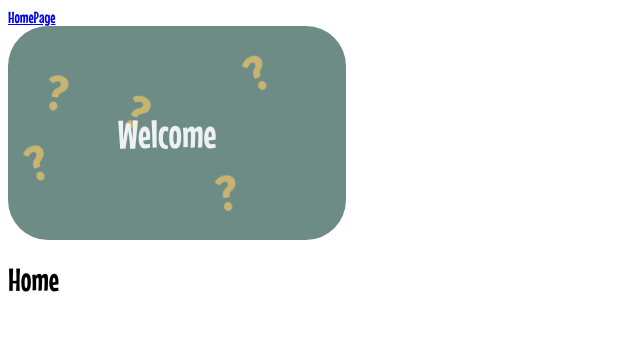
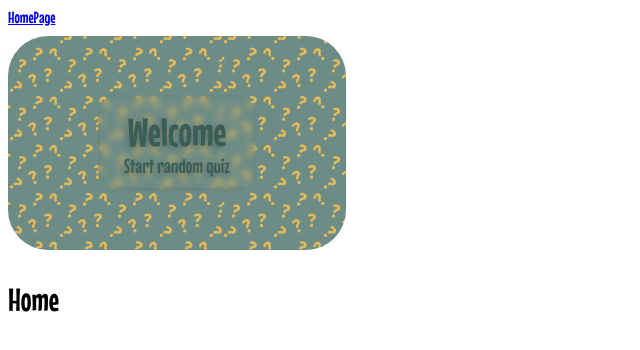
Before and after one commit to Mudden88/Quizathon-Grupp12, a Vue app: page / in a window 1280 px wide. Shown: the top 350 px of the page, without its empty margins (0-640 px from the left). Built offline with nearby package versions, Linux system fonts and the light colour scheme.

Commit message:
new file:   src/assets/pattern.png 	modified:   src/components/Hero.vue

```diff
--- a/src/components/Hero.vue
+++ b/src/components/Hero.vue
@@ -8,68 +8,58 @@ function randomQuiz() {
 
 <template>
   <div class="container">
-    <div class="hero" @click="randomQuiz">
-      <img class="qm1" src="../assets/Vectorqmark.png">
-      <img class="qm2" src="../assets/Vectorqmark.png">
-      <img class="qm3" src="../assets/Vectorqmark.png">
-      <img class="qm4" src="../assets/Vectorqmark.png">
-      <img class="qm5" src="../assets/Vectorqmark.png">
-      <h2>Welcome</h2>
+    <div class="hero">
+      <div class="blur" @click="randomQuiz">
+        <h2>Welcome</h2>
+        <p>Start random quiz</p>
+      </div>
     </div>
   </div>
 </template>
 
 <style scoped>
-img {
-  width: 20px;
-  position: relative;
-}
-
-.qm1 {
-  bottom: 40px;
-  right: 30px;
-  transform: rotate(10deg);
-}
-
-.qm2 {
-  top: 30px;
-  right: 70px;
-  transform: rotate(-20deg);
-}
-
-.qm3 {
-  bottom: 60px;
-  left: 130px;
-  transform: rotate(-28deg);
-}
-
-.qm4 {
-  top: 60px;
-  left: 80px;
-  transform: rotate(-10deg);
-}
-
-.qm5 {
-  right: 30px;
-  bottom: 20px;
-  transform: rotate(25deg);
+.container {
+  max-width: fit-content;
+  padding: 10px 0;
 }
 
 .hero {
   background: var(--Main-lighter-color);
+  background-image: url(../assets/pattern.png);
+  background-size: contain;
   color: var(--Light-color);
   width: 338px;
   height: 214px;
   border-radius: 40px;
   display: flex;
+  align-items: center;
+  justify-content: center;
+}
+
+h2 {
+  font-size: 40px;
+}
+
+h2,
+p {
+  color: var(--Main-color);
+  margin: 0;
+}
+
+p {
+  font-size: 20px;
+}
+
+.blur {
+  display: flex;
   justify-content: center;
   align-items: center;
+  flex-direction: column;
+  width: 158px;
+  height: 96px;
+  backdrop-filter: blur(3px);
+  border-radius: 20px;
+  filter: drop-shadow(-2px 2px 0.2rem rgba(0, 0, 0, 0.2));
   cursor: pointer;
 }
-
-.hero h2 {
-  font-size: 40px;
-  position: relative;
-  right: 60px;
-}
 </style>
```
Also changed, not shown: src/assets/pattern.png (added).
